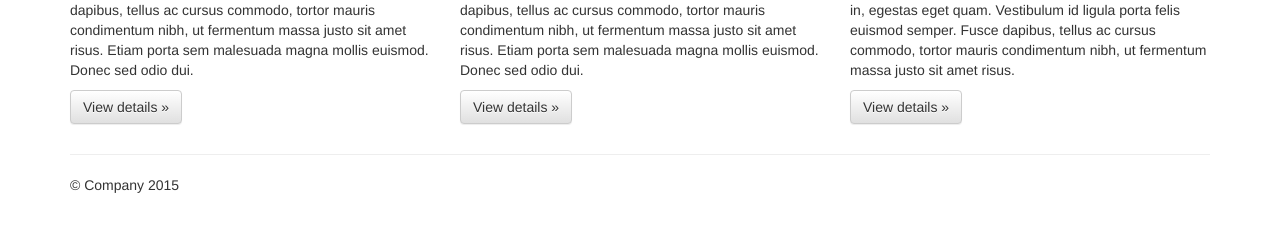
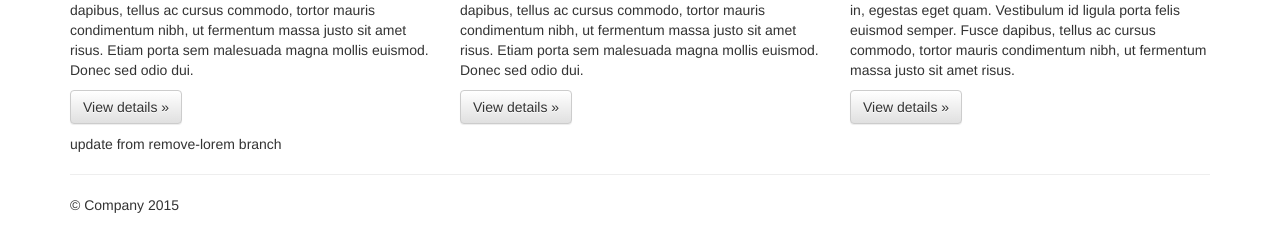
Before and after one commit to rnrashmi/Website, a plain HTML site: page index.html in a window 1280 px wide. Shown: the part 494-746 px from the top of the page. Drawn offline with nearby package versions, Linux system fonts and the light colour scheme.

Commit message:
Update index.html
p tag

```diff
--- a/index.html
+++ b/index.html
@@ -80,7 +80,7 @@
           <p><a class="btn btn-default" href="#" role="button">View details &raquo;</a></p>
         </div>
       </div>
-
+        <p>update from remove-lorem branch</p>
       <hr>
 
       <footer>
```
